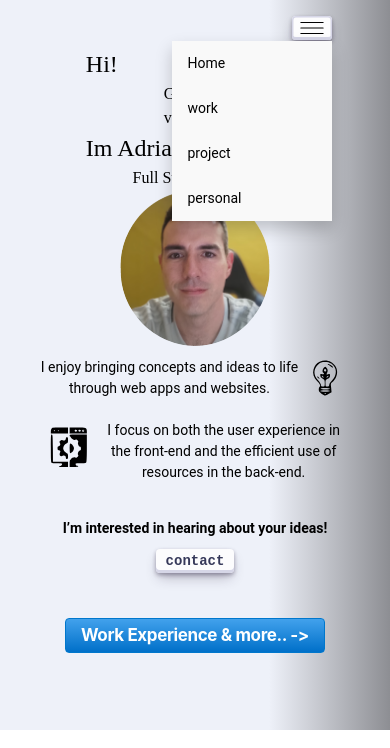
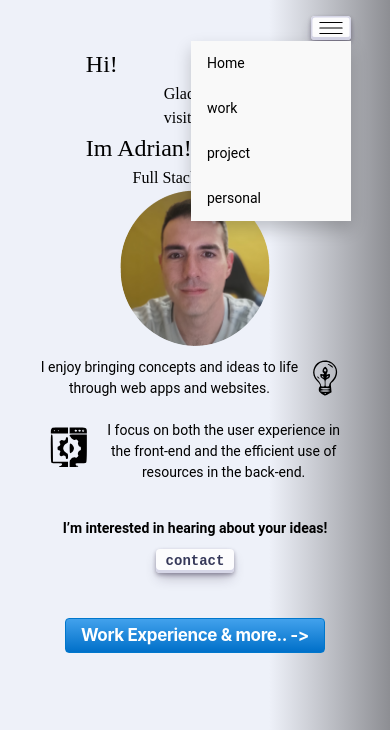
Before and after one commit to adrianosvaldomartinez/portfolioWebPack, a website built with webpack: page src/pages/cssLinks.html in a window 390 px wide. Both pictures are taken after a click on the button 311 px from the left and 28 px from the top of the page. Shown: the top 748 px of the page. Built offline with nearby package versions, Linux system fonts and the light colour scheme; a web font is replaced by a local one.

Commit message:
postion changes

```diff
--- a/src/styles/button.css
+++ b/src/styles/button.css
@@ -80,11 +80,11 @@
 }
 
 .dropdown-toggle {
-  right: 15vw;
+  right: 10vw;
 }
 
 .dropdown-content {
-  right: 15vw;
+  right: 10vw;
   top: 25px;
   position: absolute;
   background-color: #f9f9f9;
```
